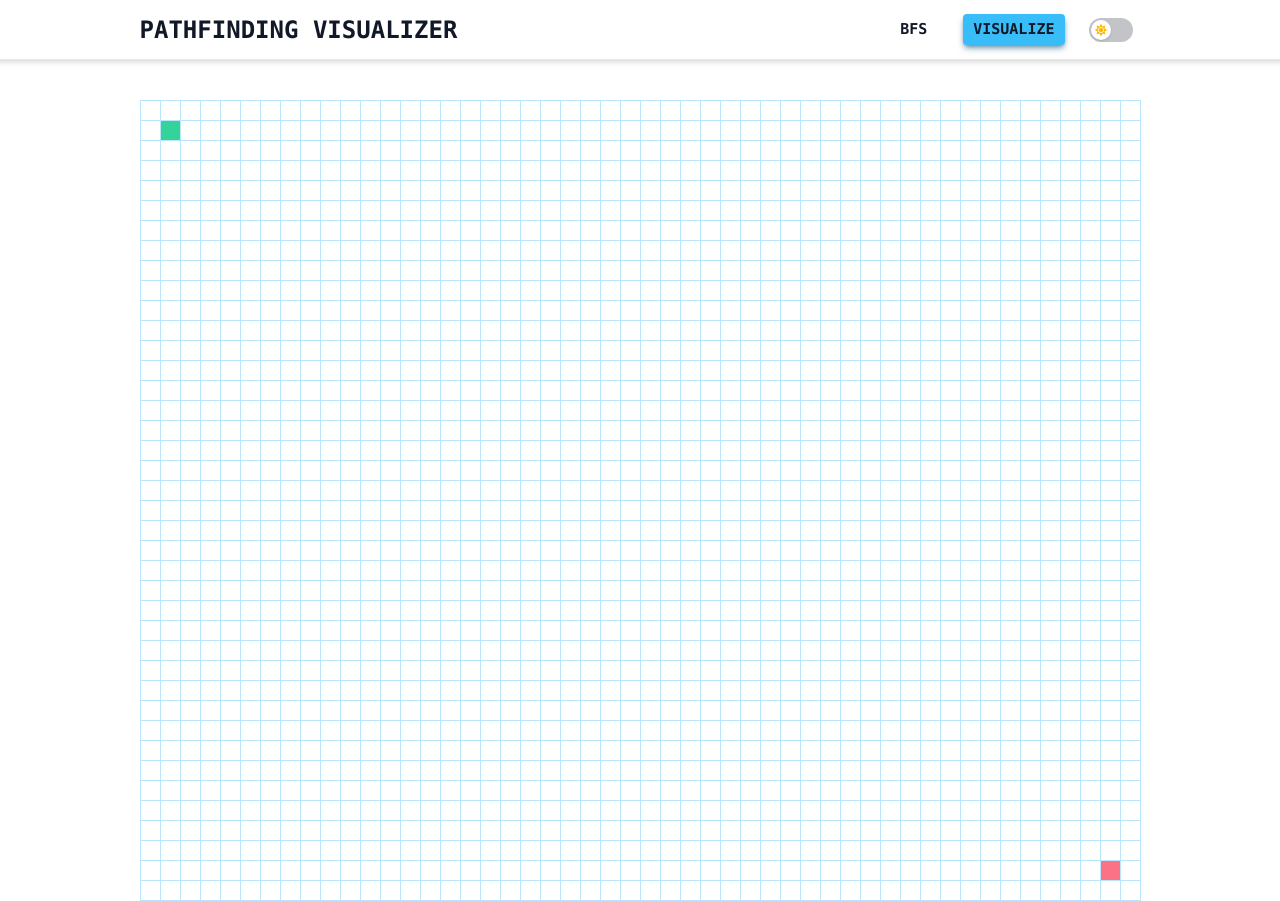
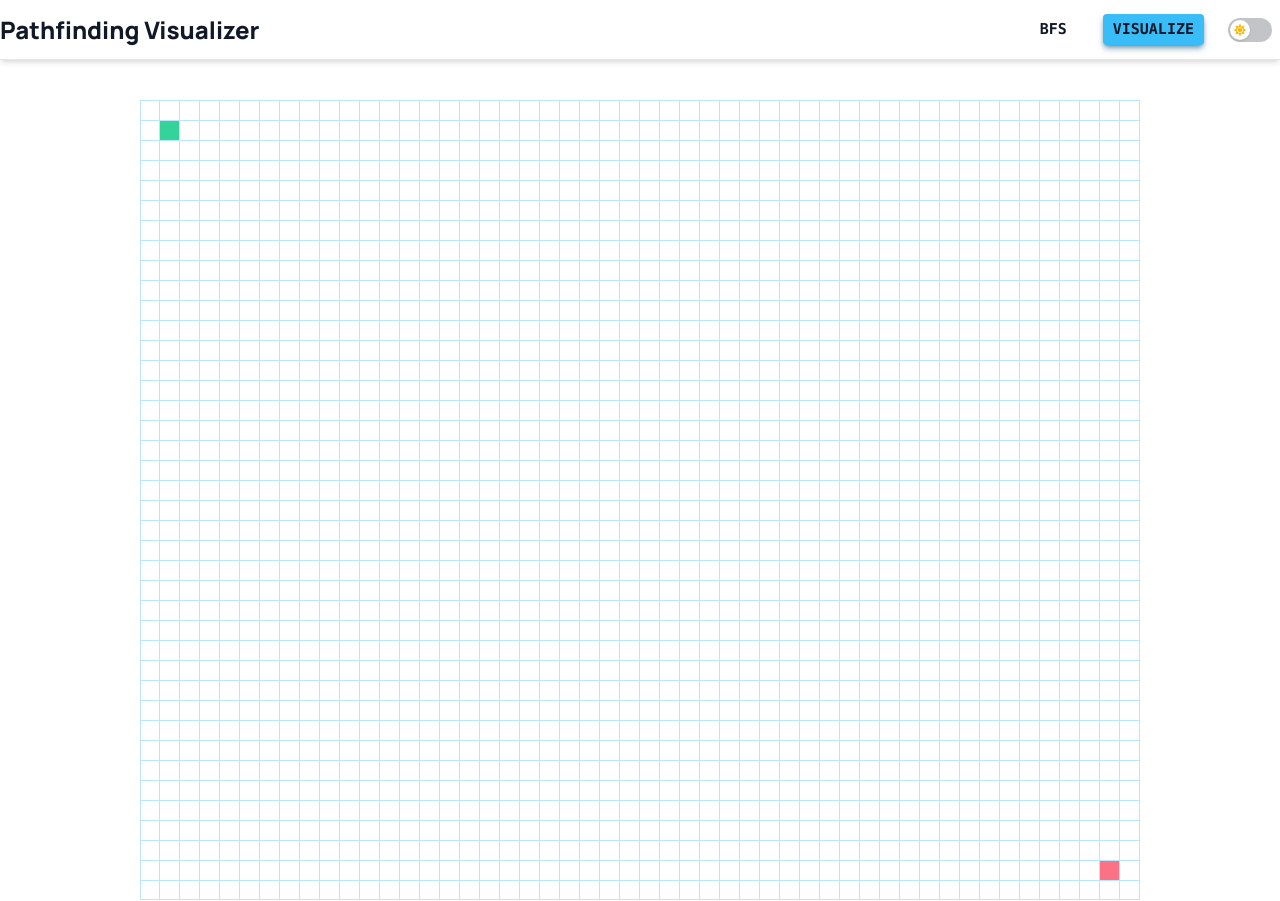
Before and after one commit to FullByte/pathfinding-visualizer, a Next.js app: page / in a window 1280 px wide. Built offline with nearby package versions, Linux system fonts and the light colour scheme.

Commit message:
fix squaring issue

```diff
--- a/src/components/grid/grid.tsx
+++ b/src/components/grid/grid.tsx
@@ -2,7 +2,7 @@ import React, { useState } from 'react';
 
 import { Tile } from '../tile';
 import { createNewGrid } from './helpers';
-import { MAX_COLS } from '../../lib/constants';
+import { MAX_COLS, MAX_ROWS } from '../../lib/constants';
 import { runGraphAlgorithm } from '../nav/helpers';
 import { TileType, Algorithm, Generate } from '../../lib/types';
 
@@ -12,22 +12,14 @@ interface Props extends React.HTMLAttributes<HTMLDivElement> {
   gridState: [TileType[][], React.Dispatch<React.SetStateAction<TileType[][]>>];
   algorithm: Algorithm;
   isGraphVisualized: boolean;
-  isDark: boolean;
 }
 
 export function Grid(props: Props) {
-  const {
-    startTileState,
-    endTileState,
-    gridState,
-    algorithm,
-    isGraphVisualized,
-    isDark,
-  } = props;
+  const { startTileState, endTileState, gridState, algorithm, isGraphVisualized } = props;
 
+  const [grid, setGrid] = gridState;
+  const [endTile, setEndTile] = endTileState;
   const [startTile, setStartTile] = startTileState;
-  const [endTile, setEndTile] = endTileState;
-  const [grid, setGrid] = gridState;
   const [generate, setGenerate] = useState(Generate.WALL);
   const [isMouseDown, setIsMouseDown] = useState<boolean>(false);
 
@@ -142,9 +134,13 @@ export function Grid(props: Props) {
 
   return (
     <div
-      className={`flex mt-[40px] flex-col border-l border-b border-sky-200 lg:w-[${
-        MAX_COLS * 20
-      }px] w-[${MAX_COLS * 10}px]`}
+      className={`flex items-center flex-col justify-center mt-[40px] lg:min-h-[${
+        MAX_ROWS * 20
+      }px] md:min-h-[${MAX_ROWS * 15}px] xs:min-h-[${MAX_ROWS * 80}px] min-h-[${
+        MAX_ROWS * 7
+      }px]  border-sky-200 lg:w-[${MAX_COLS * 20}px] md:w-[${MAX_COLS * 15}px] xs:w-[${
+        MAX_COLS * 8
+      }px] w-[${MAX_COLS * 7}px]`}
     >
       {grid.map((r, rowIdx) => (
         <div key={rowIdx} className="flex">
@@ -160,7 +156,6 @@ export function Grid(props: Props) {
                 isTraversed={isTraversed}
                 isWall={isWall}
                 isPath={isPath}
-                isDark={isDark}
                 onMouseDown={() => handleMouseDown(row, col, isStart, isEnd)}
                 onMouseUp={() => handleMouseUp(row, col)}
                 onMouseEnter={() => handleMouseEnter(row, col)}
--- a/src/components/nav/nav.tsx
+++ b/src/components/nav/nav.tsx
@@ -11,7 +11,6 @@ interface Props extends React.HTMLAttributes<HTMLDivElement> {
   endTile: TileType;
   algorithmState: [Algorithm, React.Dispatch<React.SetStateAction<Algorithm>>];
   isGraphVisualizedState: [boolean, React.Dispatch<React.SetStateAction<boolean>>];
-  isDarkState: [boolean, React.Dispatch<React.SetStateAction<boolean>>];
 }
 
 export function Nav(props: Props) {
@@ -21,11 +20,9 @@ export function Nav(props: Props) {
     endTile,
     algorithmState,
     isGraphVisualizedState,
-    isDarkState,
     ...rest
   } = props;
   const [grid, setGrid] = gridState;
-  const [isDark, setIsDark] = isDarkState;
   const [algorithm, setAlgorithm] = algorithmState;
   const [isGraphVisualized, setIsGraphVisualized] = isGraphVisualizedState;
 
@@ -54,12 +51,12 @@ export function Nav(props: Props) {
   };
 
   return (
-    <div className="flex flex-row h-full items-center justify-between" {...rest}>
+    <div className="flex h-full w-full items-center justify-between" {...rest}>
       <button
-        className="text-center text-2xl font-mono font-extrabold"
+        className="text-center text-2xl font-manrope font-extrabold"
         onClick={() => window.location.reload()}
       >
-        PATHFINDING VISUALIZER
+        Pathfinding Visualizer
       </button>
       <div className="flex flex-row items-center gap-6">
         <div className="relative group">
--- a/src/components/tile/tile.tsx
+++ b/src/components/tile/tile.tsx
@@ -1,4 +1,5 @@
 import React from 'react';
+import { useTheme } from '../../hooks';
 
 import {
   STYLE_START,
@@ -8,6 +9,8 @@ import {
   CELL_STYLE,
   STYLE_TRAVERSED,
   STYLE_PATH,
+  MAX_COLS,
+  MAX_ROWS,
 } from '../../lib/constants';
 
 interface Props {
@@ -18,7 +21,6 @@ interface Props {
   isWall: boolean;
   isTraversed: boolean;
   isPath: boolean;
-  isDark: boolean;
   onMouseDown: Function;
   onMouseEnter: Function;
   onMouseUp: Function;
@@ -38,21 +40,26 @@ export function Tile(props: Props) {
     onMouseEnter,
     onMouseUp,
     onMouseOut,
-    isDark,
   } = props;
-  const style = isStart
+  const [isDarkMode] = useTheme();
+
+  const tileTypeStyle = isStart
     ? STYLE_START
     : isEnd
     ? STYLE_END
-    : isWall && isDark
+    : isWall && isDarkMode
     ? STYLE_WALL_LIGHT
-    : isWall && !isDark
+    : isWall && !isDarkMode
     ? STYLE_WALL_DARK
     : isPath
     ? STYLE_PATH
     : isTraversed
     ? STYLE_TRAVERSED
     : CELL_STYLE;
+
+  const borderStyle = row === MAX_ROWS - 1 ? ` border-b` : col === 0 ? ` border-l ` : '';
+  const edgeStyle = row === MAX_ROWS - 1 && col === 0 ? ' border-l' : '';
+  const style = tileTypeStyle + borderStyle + edgeStyle;
 
   return (
     <div
--- a/src/pages/index.tsx
+++ b/src/pages/index.tsx
@@ -1,44 +1,41 @@
-import React, { useEffect, useState } from 'react';
+import React, { useState } from 'react';
 import { Nav } from '../components/nav';
 import { Algorithm } from '../lib/types';
 import { Grid } from '../components/grid';
 import { createGrid } from '../lib/helpers';
+import { useTheme } from '../hooks/useTheme';
 import { END_INIT, MAX_ROWS, START_INIT } from '../lib/constants';
-import { useTheme } from '../hooks/useTheme';
 
 export default function Home() {
   const [isDarkMode] = useTheme();
-  const [darkMode, setDarkMode] = useState(true);
-  const [algorithm, setAlgorithm] = useState(Algorithm.BFS);
   const [endTile, setEndTile] = useState(END_INIT);
   const [startTile, setStartTile] = useState(START_INIT);
+  const [algorithm, setAlgorithm] = useState(Algorithm.BFS);
   const [grid, setGrid] = useState(createGrid(startTile, endTile));
   const [isGraphVisualized, setIsGraphVisualized] = useState(false);
 
   return (
-    <div className={`${isDarkMode ? 'dark' : ''} min-h-[100vh] min-w-[100vw]`}>
+    <div
+      className={`${isDarkMode ? 'dark' : ''} min-h-[100vh] min-w-[100vw] font-Manrope`}
+    >
       <div className="transition duration-700 bg-white dark:bg-slate-900 text-gray-900 dark:text-white grid grid-cols-1 justify-items-center min-h-screen">
-        <div className="flex flex-col ">
-          <div className="min-h-[60px] px-40 border-b shadow-md dark:shadow-gray-600">
+        <div className="flex flex-col w-full">
+          <div className="min-h-[60px] border-b shadow-md dark:shadow-gray-600">
             <Nav
               gridState={[grid, setGrid]}
               startTile={startTile}
               endTile={endTile}
               algorithmState={[algorithm, setAlgorithm]}
               isGraphVisualizedState={[isGraphVisualized, setIsGraphVisualized]}
-              isDarkState={[darkMode, setDarkMode]}
             />
           </div>
-          <div
-            className={`px-40 lg:min-h-[${MAX_ROWS * 20}px] min-h-[${MAX_ROWS * 10}px]`}
-          >
+          <div className={``}>
             <Grid
               startTileState={[startTile, setStartTile]}
               endTileState={[endTile, setEndTile]}
               gridState={[grid, setGrid]}
               algorithm={algorithm}
               isGraphVisualized={isGraphVisualized}
-              isDark={darkMode}
             />
           </div>
         </div>
--- a/src/styles/Home.module.css
+++ /dev/null
@@ -1,129 +0,0 @@
-.container {
-  padding: 0 2rem;
-}
-
-.main {
-  min-height: 100vh;
-  padding: 4rem 0;
-  flex: 1;
-  display: flex;
-  flex-direction: column;
-  justify-content: center;
-  align-items: center;
-}
-
-.footer {
-  display: flex;
-  flex: 1;
-  padding: 2rem 0;
-  border-top: 1px solid #eaeaea;
-  justify-content: center;
-  align-items: center;
-}
-
-.footer a {
-  display: flex;
-  justify-content: center;
-  align-items: center;
-  flex-grow: 1;
-}
-
-.title a {
-  color: #0070f3;
-  text-decoration: none;
-}
-
-.title a:hover,
-.title a:focus,
-.title a:active {
-  text-decoration: underline;
-}
-
-.title {
-  margin: 0;
-  line-height: 1.15;
-  font-size: 4rem;
-}
-
-.title,
-.description {
-  text-align: center;
-}
-
-.description {
-  margin: 4rem 0;
-  line-height: 1.5;
-  font-size: 1.5rem;
-}
-
-.code {
-  background: #fafafa;
-  border-radius: 5px;
-  padding: 0.75rem;
-  font-size: 1.1rem;
-  font-family: Menlo, Monaco, Lucida Console, Liberation Mono, DejaVu Sans Mono,
-    Bitstream Vera Sans Mono, Courier New, monospace;
-}
-
-.grid {
-  display: flex;
-  align-items: center;
-  justify-content: center;
-  flex-wrap: wrap;
-  max-width: 800px;
-}
-
-.card {
-  margin: 1rem;
-  padding: 1.5rem;
-  text-align: left;
-  color: inherit;
-  text-decoration: none;
-  border: 1px solid #eaeaea;
-  border-radius: 10px;
-  transition: color 0.15s ease, border-color 0.15s ease;
-  max-width: 300px;
-}
-
-.card:hover,
-.card:focus,
-.card:active {
-  color: #0070f3;
-  border-color: #0070f3;
-}
-
-.card h2 {
-  margin: 0 0 1rem 0;
-  font-size: 1.5rem;
-}
-
-.card p {
-  margin: 0;
-  font-size: 1.25rem;
-  line-height: 1.5;
-}
-
-.logo {
-  height: 1em;
-  margin-left: 0.5rem;
-}
-
-@media (max-width: 600px) {
-  .grid {
-    width: 100%;
-    flex-direction: column;
-  }
-}
-
-@media (prefers-color-scheme: dark) {
-  .card,
-  .footer {
-    border-color: #222;
-  }
-  .code {
-    background: #111;
-  }
-  .logo img {
-    filter: invert(1);
-  }
-}
--- a/src/styles/globals.css
+++ b/src/styles/globals.css
@@ -1,3 +1,5 @@
+@import url('https://fonts.googleapis.com/css2?family=Inter:wght@100;200;300;400;500;600;700;800;900&family=Manrope:wght@200;300;400;500;600;700;800&display=swap');
+
 @tailwind base;
 @tailwind components;
 @tailwind utilities;
--- a/tailwind.config.js
+++ b/tailwind.config.js
@@ -125,6 +125,10 @@ module.exports = {
         path: "path 1.5s cubic-bezier(0, 0, 0.2, 1)",
         wall: "wall 0.3s cubic-bezier(0.4, 0, 0.2, 1)",
       },
+      fontFamily: {
+        inter: ['Inter', 'sans-serif'],
+        manrope: ['Manrope', 'sans-serif'],
+      },
     },
   },
   plugins: [],
```
